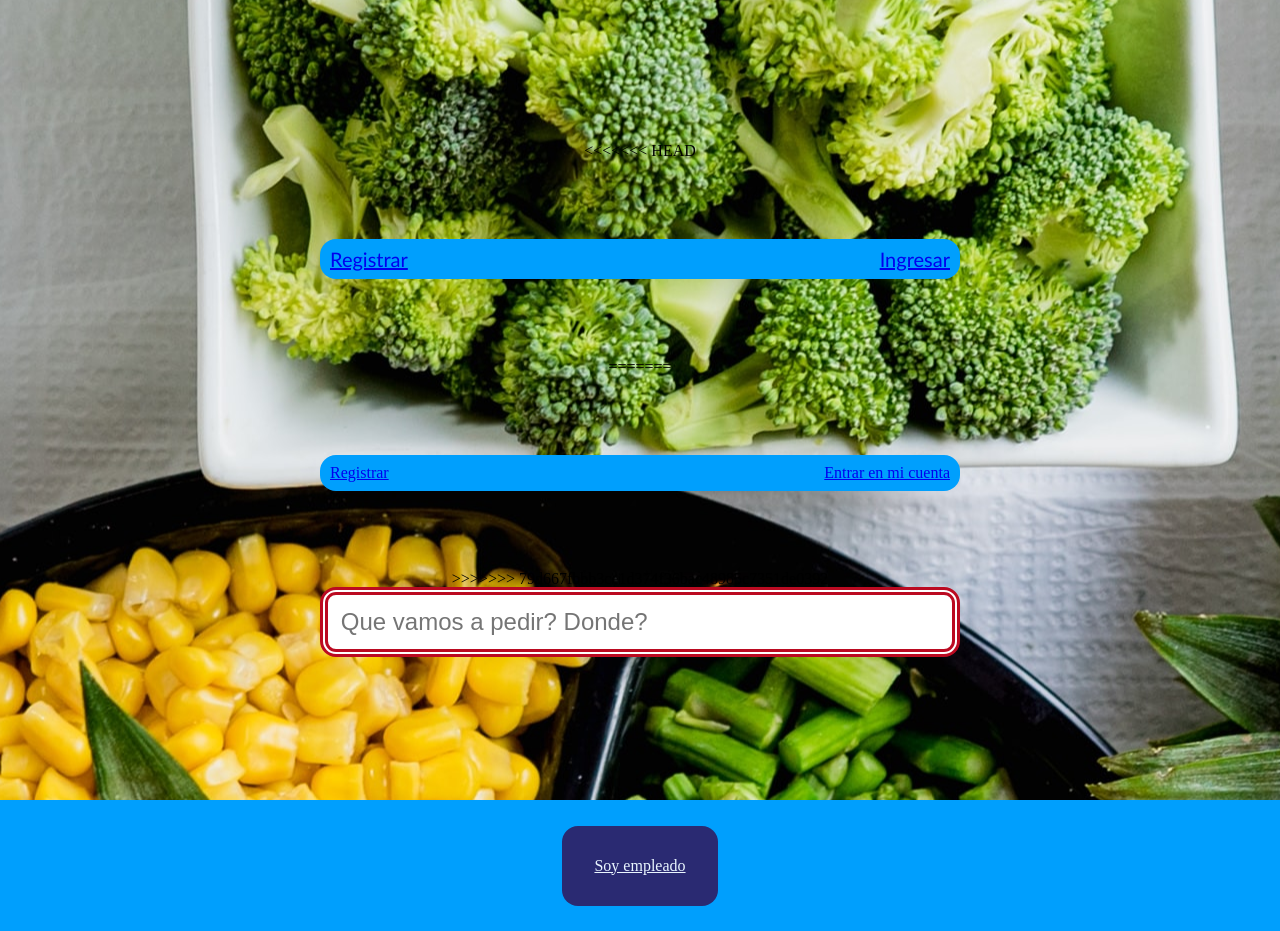
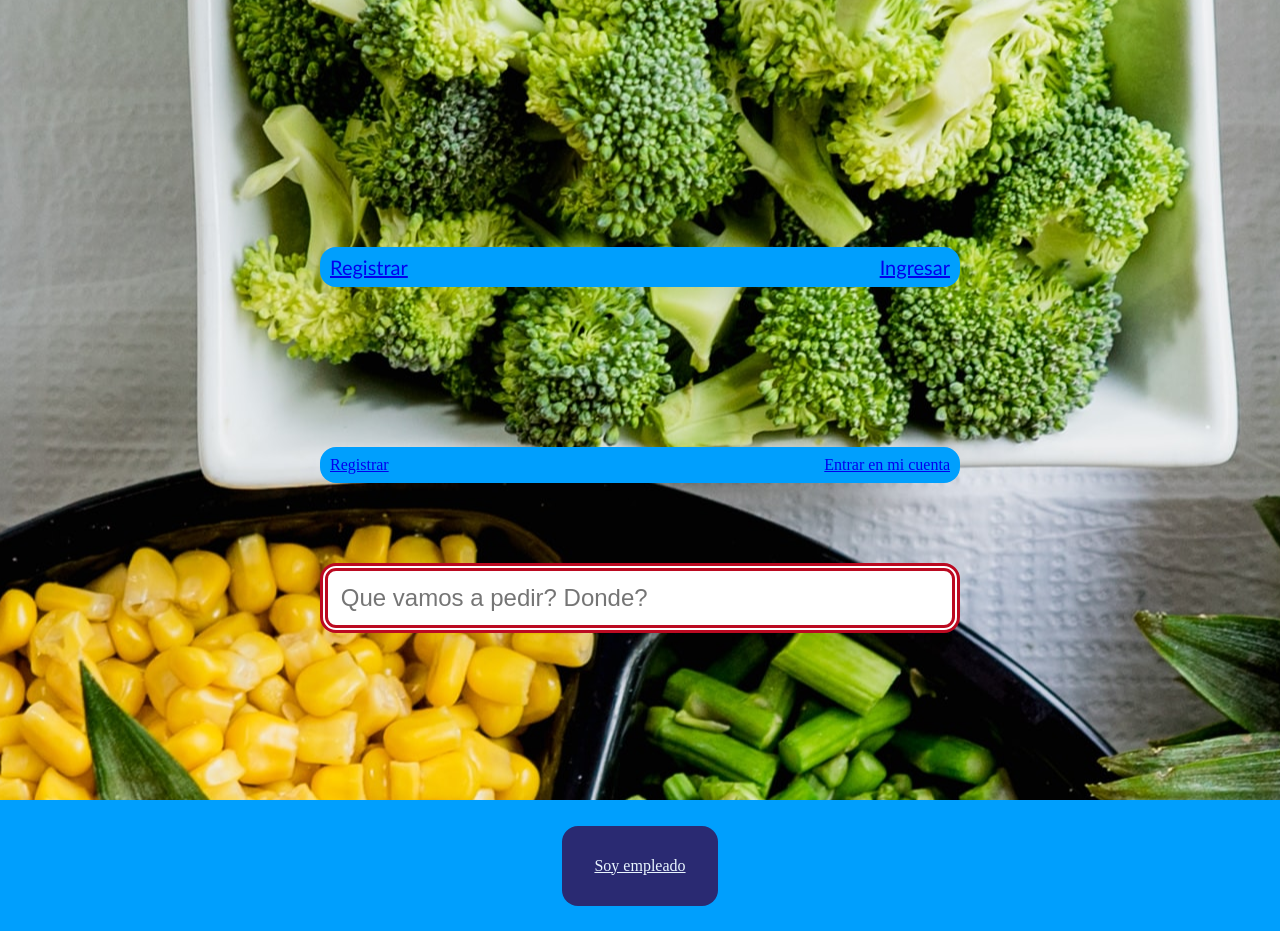
Before and after one commit to JorgeSaicoski/restaurantmanager, a Django app: page / in a window 1280 px wide. Run offline with Django 4.2, Linux system fonts and the light colour scheme; data that the repository does not hold is empty.

Commit message:
fixed some merge problem

```diff
--- a/restaurants/templates/restaurants/home.html
+++ b/restaurants/templates/restaurants/home.html
@@ -10,14 +10,12 @@
     </head>
     <body>
       <div class="search restaurantBar">
-<<<<<<< HEAD
         {% if show_login %}
           <ul class="login-register">
             <li class="login-font"><a href="{% url 'register' %}">Registrar</a></li>
             <li class="register-font"><a href="{% url 'login' %}">Ingresar</a></li>
           </ul>
         {% endif %}
-=======
         <ul class="login-register">
           {% if show_login %}
             <li><a href="{% url 'register' %}">Registrar</a></li>
@@ -27,7 +25,6 @@
             <li><a href="{% url 'customer_page' %}">Actualizar dados</a></li>
           {% endif %}
         </ul>
->>>>>>> 79d667fbbb3ce1d374f36bac48985c7351de0392
         <input type="text" id="searchBar" onkeyup="searchBar()" placeholder="Que vamos a pedir? Donde?" title="Type in a name">
       </div>
       <ul class="list" id="listToSearch">
```
